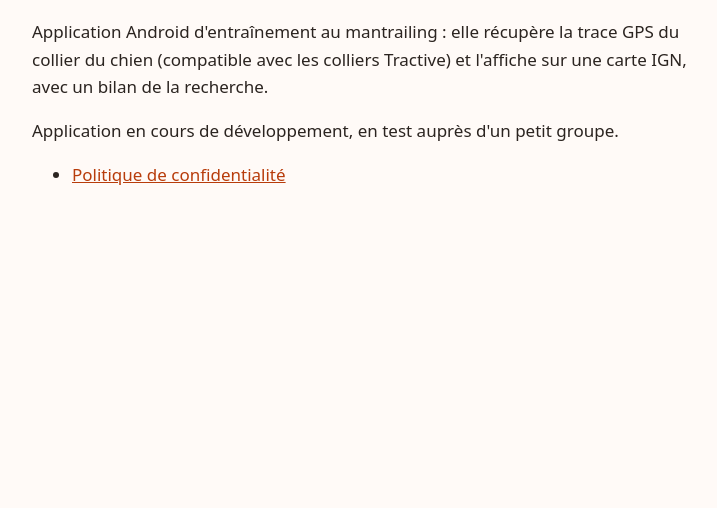
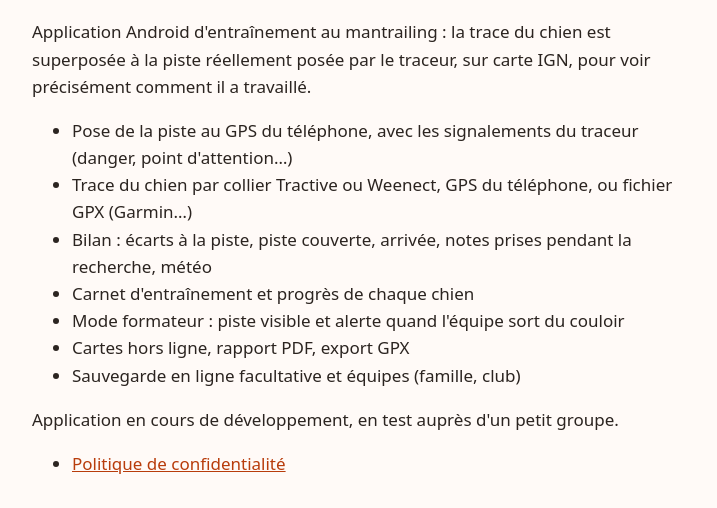
Before and after one commit to djkspr/mantrailing-site, a plain HTML site: page index.html in a window 1280 px wide. Shown: the part 100-608 px from the top of the page, without its empty margins (272-989 px from the left). Drawn offline with Linux system fonts and the light colour scheme.

Commit message:
Accueil : fonctionnalités actuelles de l'application
Co-Authored-By: Claude Opus 5.5 <noreply@anthropic.com>

```diff
--- a/index.html
+++ b/index.html
@@ -9,8 +9,17 @@
 <body>
 <main>
 <h1>Mantrailing</h1>
-<p>Application Android d'entraînement au mantrailing : elle récupère la trace GPS du collier du chien
-(compatible avec les colliers Tractive) et l'affiche sur une carte IGN, avec un bilan de la recherche.</p>
+<p>Application Android d'entraînement au mantrailing : la trace du chien est superposée à la piste réellement
+posée par le traceur, sur carte IGN, pour voir précisément comment il a travaillé.</p>
+<ul>
+  <li>Pose de la piste au GPS du téléphone, avec les signalements du traceur (danger, point d'attention…)</li>
+  <li>Trace du chien par collier Tractive ou Weenect, GPS du téléphone, ou fichier GPX (Garmin…)</li>
+  <li>Bilan : écarts à la piste, piste couverte, arrivée, notes prises pendant la recherche, météo</li>
+  <li>Carnet d'entraînement et progrès de chaque chien</li>
+  <li>Mode formateur : piste visible et alerte quand l'équipe sort du couloir</li>
+  <li>Cartes hors ligne, rapport PDF, export GPX</li>
+  <li>Sauvegarde en ligne facultative et équipes (famille, club)</li>
+</ul>
 <p>Application en cours de développement, en test auprès d'un petit groupe.</p>
 <ul>
   <li><a href="politique-confidentialite.html">Politique de confidentialité</a></li>
```
